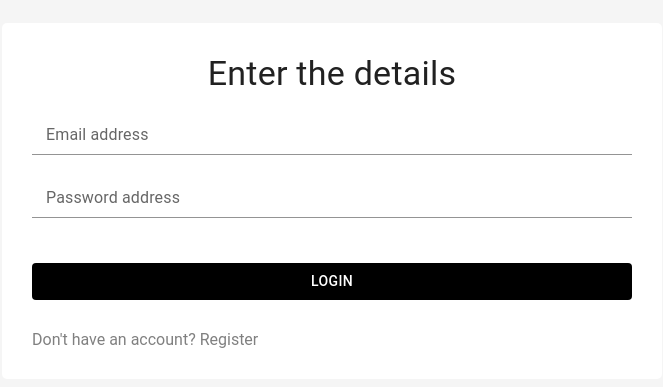
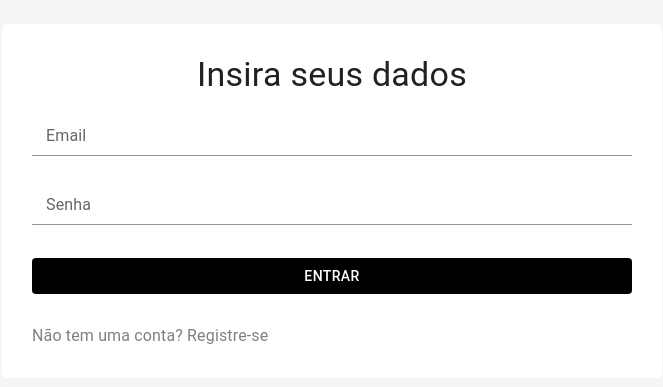
Before and after one commit to Ezequieloliveiras/anunx, a Next.js app: page / in a window 1280 px wide. Shown: the part 199-586 px from the top of the page, without its empty margins (308-971 px from the left). Built offline with nearby package versions, Linux system fonts and the light colour scheme; no server answers.

Commit message:
adicionando erros no input + renomeando textos

```diff
--- a/components/LoginForm.jsx
+++ b/components/LoginForm.jsx
@@ -12,9 +12,12 @@ import {
     Container,
     Alert,
     InputLabel,
+    FormHelperText
 } from "@mui/material"
 
 import FormControl from '@mui/material/FormControl';
+import { Formik } from "formik"
+import { initialValues, validationSchema } from './js/formValuesTwo'
 
 export default function LoginForm() {
 
@@ -24,7 +27,7 @@ export default function LoginForm() {
 
     const router = useRouter()
 
-    const handleSubmit = async (e) => {
+    const handleSubmitCredentials = async (e) => {
         e.preventDefault()
 
         try {
@@ -35,7 +38,7 @@ export default function LoginForm() {
             })
 
             if (res.error) {
-                setError("Invalid Credentials")
+                setError("Credenciais inválidas")
                 return
             }
 
@@ -46,12 +49,28 @@ export default function LoginForm() {
     }
 
     return (
+        <Formik
+            initialValues={initialValues}
+            validationSchema={validationSchema}
+            onSubmit={(values) => {
+                console.log('ok enviou o form', values)
+            }}
+        >
+            {
+                ({
+                    handleSubmit,
+                    values,
+                    touched,
+                    errors,
+                    handleChange,
+                }) => {
+                    return (
                         <Container
                             style={{
                                 display: 'flex',
                                 alignItems: 'center',
                                 justifyContent: 'center',
-                minHeight: '100vh',
+                                height: '100vh',
                             }}>
                             <Box sx={{
                                 backgroundColor: 'white',
@@ -67,29 +86,47 @@ export default function LoginForm() {
                                     color='textPrimary'
                                     gutterBottom
                                 >
-                    Enter the details
+                                    Insira seus dados
                                 </Typography>
-                <form onSubmit={handleSubmit}>
+                                <form onSubmit={(e) => {
+                                    e.preventDefault(); // Evita o comportamento padrão de recarregar a página
+                                    handleSubmit(e); // Chama a primeira função de submissão
+                                    handleSubmitCredentials(e); // Chama a segunda função de submissão
+                                }}>
 
-                    <FormControl fullWidth>
-                        <InputLabel htmlFor="my-input" >Email address</InputLabel>
+                                    <FormControl error={errors.email && touched.email} fullWidth>
+                                        <InputLabel htmlFor="my-input" >Email</InputLabel>
                                         <Input
-                            sx={{ margin: '15px 0px' }}
-                            onChange={(e) => setEmail(e.target.value)}
+                                            onChange={(e) => {
+                                                handleChange(e); // Chama o handleChange fornecido pelo Formik para atualizar os valores do formulário
+                                                setEmail(e.target.value); // Atualiza o estado local do email
+                                            }}
                                             type="text"
-                            fullWidth
+                                            name="email"
+                                            value={values.email}
+                                            error={!!errors.email && touched.email ? errors.email : null}
 
                                         />
+                                        <FormHelperText>
+                                            {errors.email && touched.email ? errors.email : null}
+                                        </FormHelperText>
                                     </FormControl>
-
-                    <FormControl fullWidth>
-                        <InputLabel htmlFor="my-input">Password address</InputLabel>
+                                    <br /><br />
+                                    <FormControl error={errors.password && touched.password} fullWidth>
+                                        <InputLabel htmlFor="my-input">Senha</InputLabel>
                                         <Input
-                            sx={{ margin: '15px 0px' }}
-                            onChange={(e) => setPassword(e.target.value)}
+                                            onChange={(e) => {
+                                                handleChange(e); // Chama o handleChange fornecido pelo Formik para atualizar os valores do formulário
+                                                setPassword(e.target.value); // Atualiza o estado local do password
+                                            }}
+                                            name="password"
                                             type="password"
-                            fullWidth
+                                            value={values.password}
+                                            error={!!errors.password && touched.password ? errors.password : null}
                                         />
+                                        <FormHelperText>
+                                            {errors.password && touched.password ? errors.password : null}
+                                        </FormHelperText>
                                     </FormControl>
 
                                     <Button
@@ -101,7 +138,7 @@ export default function LoginForm() {
                                         type="submit"
                                         fullWidth
                                     >
-                        Login
+                                        Entrar
                                     </Button>
                                 </form>
 
@@ -110,8 +147,18 @@ export default function LoginForm() {
                                         {error}
                                     </Alert>
                                 )}
-                <Link style={{ textDecoration: 'none', color: 'grey', fontFamily: 'Roboto' }} href={'/register'}>Don't have an account? <span style={{ color: 'grey' }}> Register</span></Link>
+                                <Link
+                                    style={{
+                                        textDecoration: 'none',
+                                        color: 'grey',
+                                        fontFamily: 'Roboto'
+                                    }}
+                                    href={'/register'}><Typography>Não tem uma conta? Registre-se</Typography></Link>
                             </Box>
-        </Container >
+                        </Container>
                     )
                 }
+            }
+        </Formik >
+    )
+}
--- a/components/Publish.jsx
+++ b/components/Publish.jsx
@@ -18,7 +18,7 @@ import {
 
 import TemplateDefault from '../templates/Default'
 import FileUpload from '../components/js/FileUpload'
-import { initialValues, validationSchema } from './js/FormValues'
+import { initialValues, validationSchema } from './js/formValuesOne'
 
 const Publish = () => {
 
--- /dev/null
+++ b/components/js/formValuesTwo.js
@@ -0,0 +1,20 @@
+import * as yup from 'yup'
+
+const initialValues = {
+  email: '',
+  password: '',
+}
+
+const validationSchema = yup.object().shape({
+  email: yup.string()
+    .email('Digite um e-mail válido')
+    .required('Campo obrigatório'),
+  password: yup.string()
+    .min(6, 'Mínimo de 6 caracteres')
+    .required('Campo obrigatório'),
+})
+
+export {
+  initialValues,
+  validationSchema,
+}
```
Also changed, not shown: components/js/FormValues.js (deleted, +0 -33 lines), components/js/formValuesOne.js (added, +33 -0 lines). Lines whose indentation alone changed are shown as unchanged.
